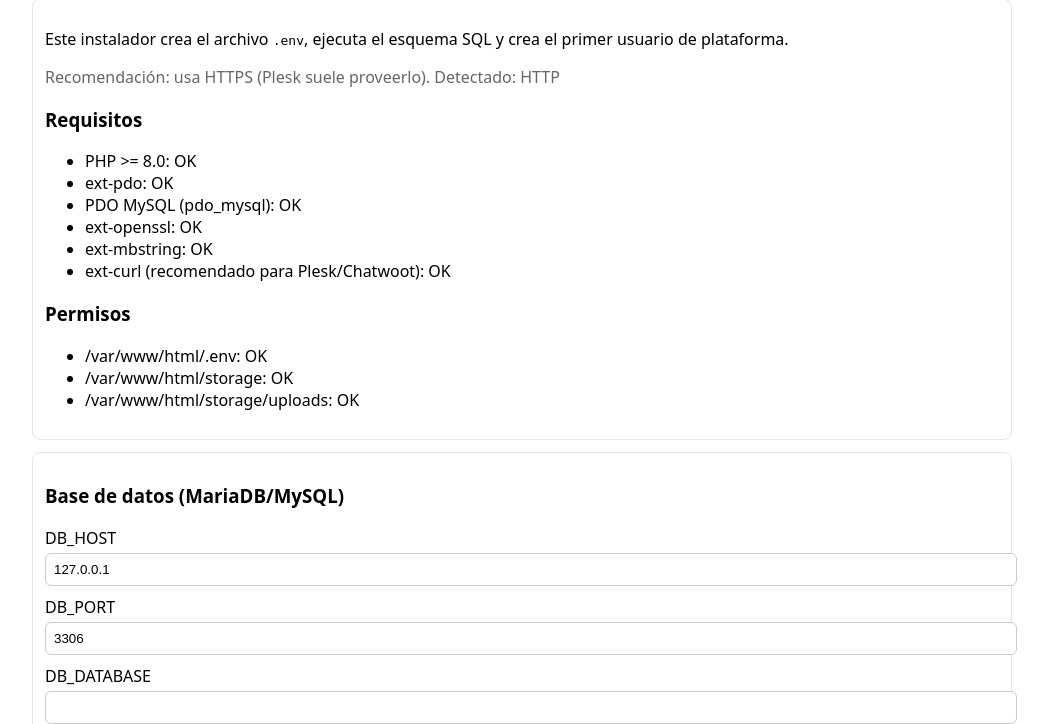
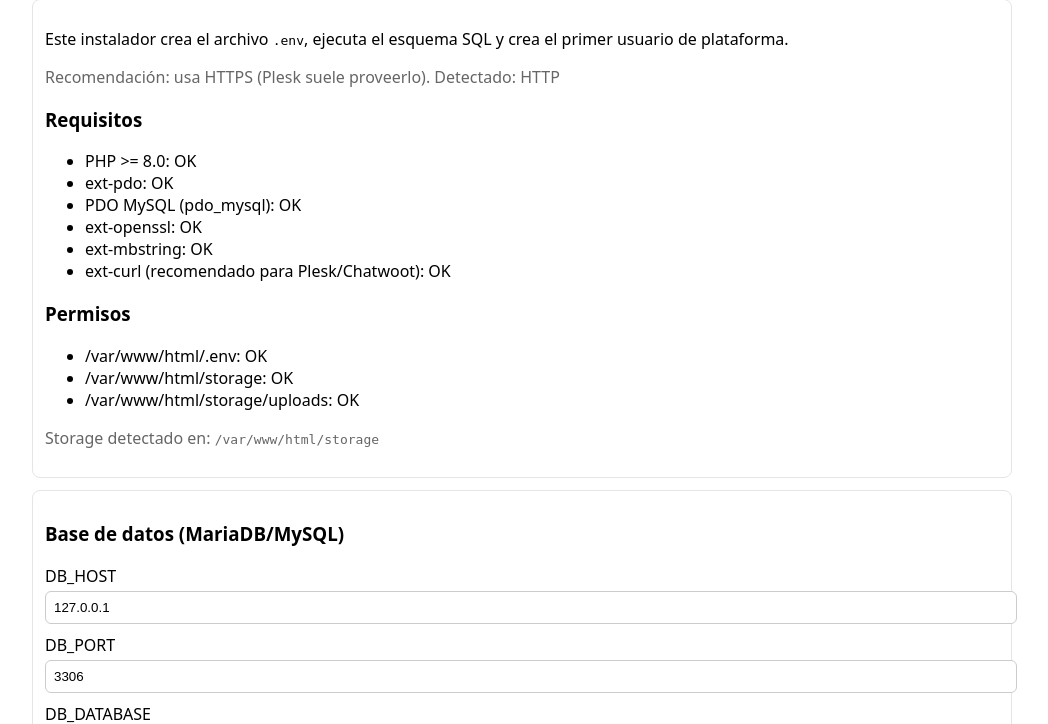
Before and after one commit to juancarlosbejarano/libro-de-reclamos, a PHP site: page /enterprise/install.php in a window 1280 px wide. Shown: the part 103-827 px from the top of the page, without its empty margins (118-1166 px from the left). Run offline with PHP 8.4, Linux system fonts and the light colour scheme.

Commit message:
Installer: support storage under httpdocs

```diff
--- a/httpdocs/install.php
+++ b/httpdocs/install.php
@@ -5,7 +5,16 @@ declare(strict_types=1);
 // After successful install, this creates storage/install.lock. Delete this file after installing.
 
 $rootDir = dirname(__DIR__);
-$lockFile = $rootDir . '/storage/install.lock';
+
+// Storage can live either in project root (recommended) or inside httpdocs (common in some Plesk setups).
+// If httpdocs/storage exists, we use it.
+$storageDir = $rootDir . '/storage';
+$httpdocsStorage = __DIR__ . '/storage';
+if (is_dir($httpdocsStorage)) {
+    $storageDir = $httpdocsStorage;
+}
+
+$lockFile = rtrim($storageDir, '/\\') . '/install.lock';
 $envFile = $rootDir . '/.env';
 $schemaFile = $rootDir . '/database/schema.sql';
 
@@ -206,15 +215,15 @@ function ensureDir(string $path): void
 }
 
 /** @return array<string,bool> */
-function computeWritableChecks(string $rootDir, string $envFile): array
+function computeWritableChecks(string $rootDir, string $envFile, string $storageDir): array
 {
-    ensureDir($rootDir . '/storage');
-    ensureDir($rootDir . '/storage/uploads');
+    ensureDir($storageDir);
+    ensureDir(rtrim($storageDir, '/\\') . '/uploads');
 
     return [
         $envFile => (is_file($envFile) ? is_writable($envFile) : is_writable($rootDir)),
-        $rootDir . '/storage' => (is_dir($rootDir . '/storage') && is_writable($rootDir . '/storage')),
-        $rootDir . '/storage/uploads' => (is_dir($rootDir . '/storage/uploads') && is_writable($rootDir . '/storage/uploads')),
+        $storageDir => (is_dir($storageDir) && is_writable($storageDir)),
+        rtrim($storageDir, '/\\') . '/uploads' => (is_dir(rtrim($storageDir, '/\\') . '/uploads') && is_writable(rtrim($storageDir, '/\\') . '/uploads')),
     ];
 }
 
@@ -242,7 +251,7 @@ $requirements = [
     'ext-curl (recomendado para Plesk/Chatwoot)' => extension_loaded('curl'),
 ];
 
-$writableChecks = computeWritableChecks($rootDir, $envFile);
+$writableChecks = computeWritableChecks($rootDir, $envFile, $storageDir);
 
 // --- UI -------------------------------------------------------------------
 
@@ -267,8 +276,9 @@ if ($_SERVER['REQUEST_METHOD'] !== 'POST') {
     }
     $reqHtml .= '</ul>';
     if (in_array(false, array_values($writableChecks), true)) {
-        $reqHtml .= '<p class="muted">Si ves NO ESCRIBIBLE, en Plesk ajusta permisos/propietario de <code>storage/</code> y <code>storage/uploads/</code> (p.ej. 775) o usa la opción de Plesk para “Fix Permissions”.</p>';
+        $reqHtml .= '<p class="muted">Si ves NO ESCRIBIBLE, en Plesk ajusta permisos/propietario del directorio <code>storage</code> y <code>storage/uploads</code> (p.ej. 775) o usa la opción de Plesk para “Fix Permissions”.</p>';
     }
+    $reqHtml .= '<p class="muted">Storage detectado en: <code>' . h(str_replace('\\', '/', $storageDir)) . '</code></p>';
     $reqHtml .= '</div>';
 
     $reqHtml .= '<form method="post" class="card" style="margin-top:12px">';
@@ -322,7 +332,7 @@ $data = postData();
 $errors = [];
 
 // Re-check permissions (and attempt to fix) on POST as well.
-$writableChecks = computeWritableChecks($rootDir, $envFile);
+$writableChecks = computeWritableChecks($rootDir, $envFile, $storageDir);
 
 foreach ($requirements as $label => $ok) {
     if (!$ok) $errors[] = 'Falta requisito: ' . $label;
@@ -455,7 +465,12 @@ try {
     $lines[] = 'PLESK_API_KEY=' . envQuote($pleskApiKey);
     $lines[] = 'PLESK_VERIFY_TLS="' . ($pleskVerifyTls ? '1' : '0') . '"';
     $lines[] = '';
-    $lines[] = 'UPLOADS_DIR="storage/uploads"';
+    // If storage lives under httpdocs, uploads must be referenced from project root.
+    $uploadsDir = 'storage/uploads';
+    if (realpath($storageDir) && realpath($storageDir) === realpath(__DIR__ . '/storage')) {
+        $uploadsDir = 'httpdocs/storage/uploads';
+    }
+    $lines[] = 'UPLOADS_DIR=' . envQuote($uploadsDir);
 
     $envContent = implode("\n", $lines) . "\n";
     if (file_put_contents($envFile, $envContent) === false) {
```
Also changed, not shown: docs/DEPLOY_PLESK.md (+11 -0 lines).
